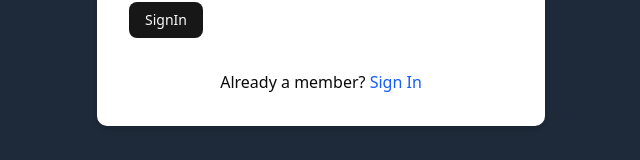
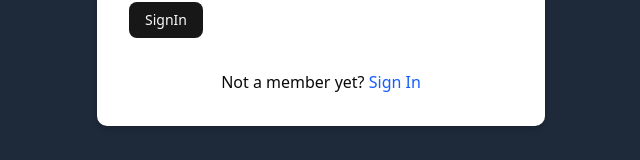
Before and after one commit to pratik6266/Cloak-Feedback, a Next.js app: page /sign-in in a window 1280 px wide. Shown: the part 546-706 px from the top of the page, without its empty margins (319-959 px from the left). Built offline with nearby package versions, Linux system fonts and the light colour scheme.

Commit message:
quality update and dashboard page intilization

```diff
--- a/src/app/(auth)/sign-in/page.tsx
+++ b/src/app/(auth)/sign-in/page.tsx
@@ -104,8 +104,8 @@ const Page = () => {
 
         <div className="text-center mt-4">
           <p>
-            Already a member?{' '}
-            <Link href="/sign-in" className="text-blue-600 hover:text-blue-800">
+            Not a member yet?{' '}
+            <Link href="/sign-up" className="text-blue-600 hover:text-blue-800">
               Sign In
             </Link>
           </p>
--- /dev/null
+++ b/src/app/dashboard/page.tsx
@@ -0,0 +1,11 @@
+import React from 'react'
+
+const Page = () => {
+  return (
+    <>
+      <div>Hello logged in user</div>
+    </>
+  )
+}
+
+export default Page
```
